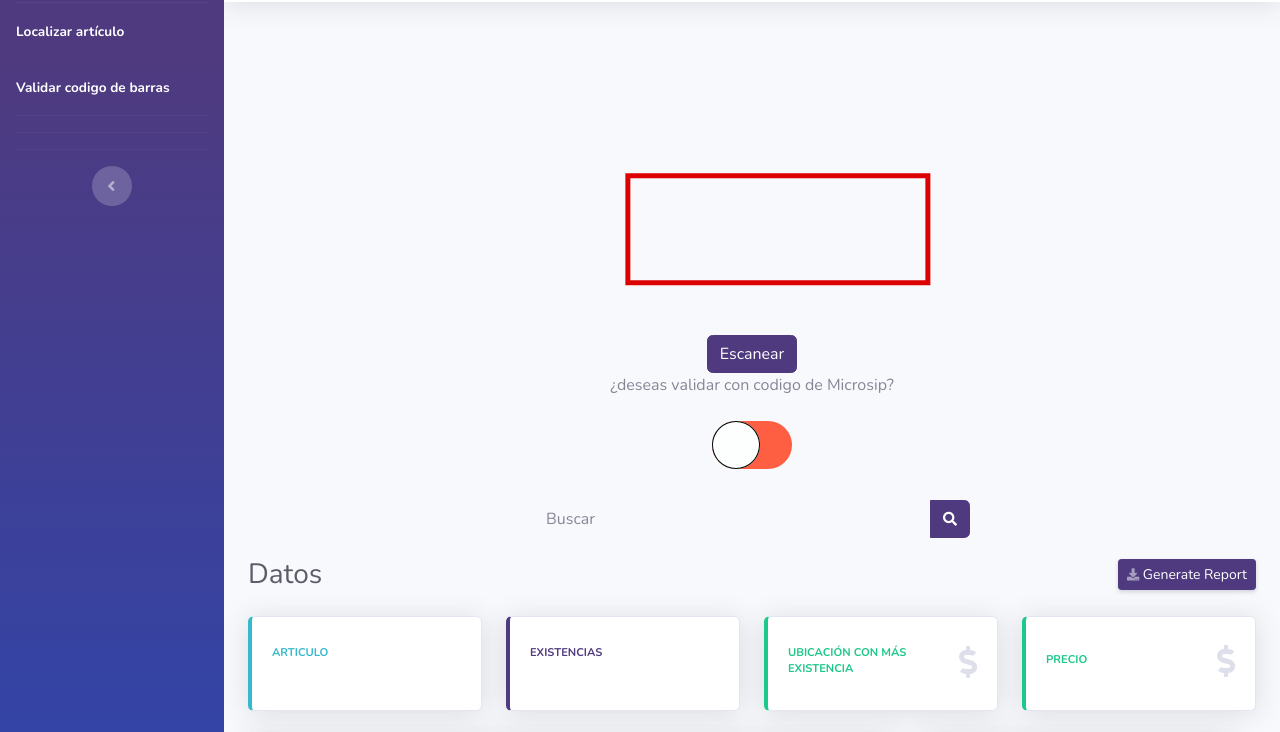
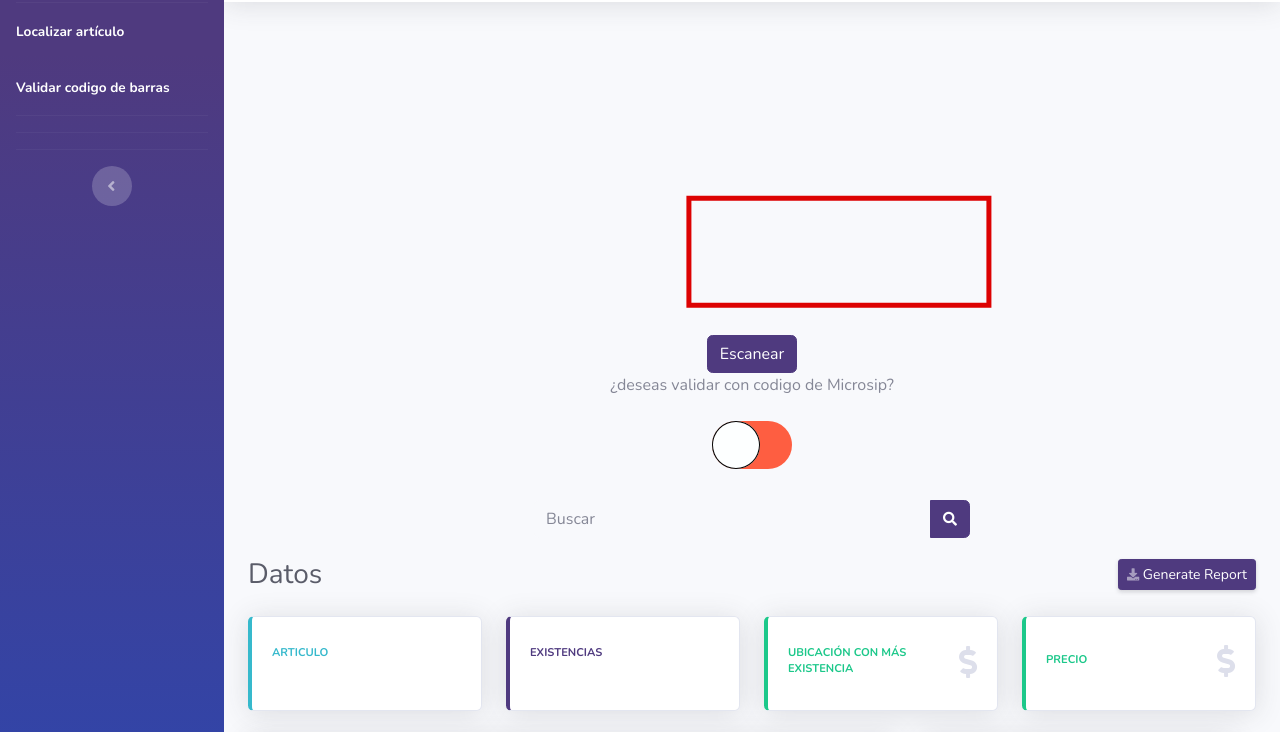
Before and after one commit to OmarFerrepacifico/proyecto_AlmAct, a website with bundled scripts: page index.html in a window 1280 px wide. Shown: the part 68-800 px from the top of the page. Built offline with nearby package versions, Linux system fonts and the light colour scheme; no server answers; a script that the page names is missing.

Commit message:
Update index.html

```diff
--- a/index.html
+++ b/index.html
@@ -45,7 +45,7 @@
       position: absolute;
       top: 70%;
       left: 70%;
-      transform: translate(-70%, -70%);
+      transform: translate(-50%, -50%);
       width: 70%;
       height: 50%;
         border: 5px solid rgb(221, 2, 2);
```
